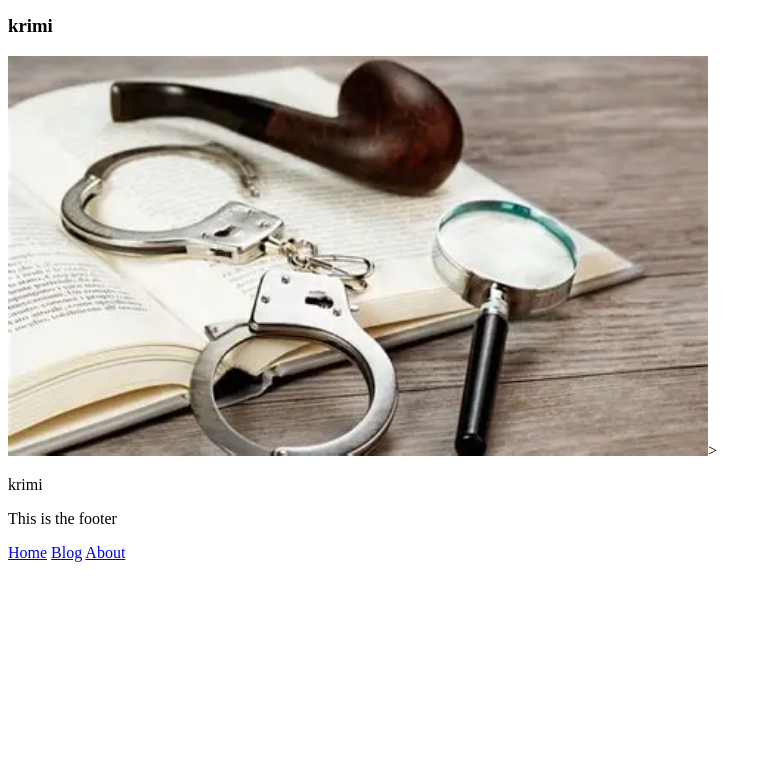
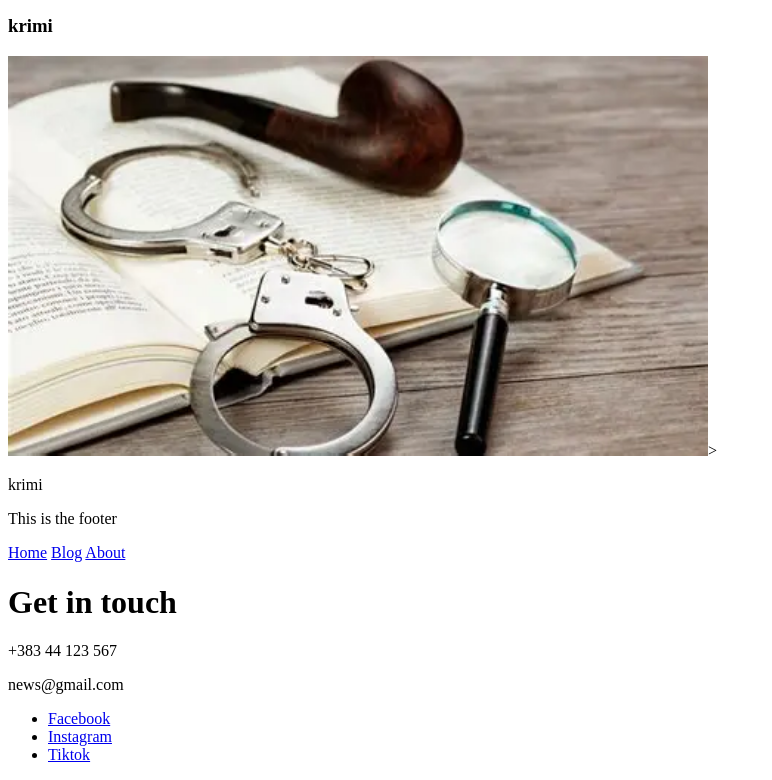
Before and after one commit to yllhashani10-boop/webadvanced, a plain HTML site: page module10/index.html in a window 1280 px wide. Shown: the part 1508-2288 px from the top of the page, without its empty margins (0-772 px from the left). Before the commit the page ends 2078 px from the top, so only its background shows below. Drawn offline with Linux system fonts and the light colour scheme.

Commit message:
module11

```diff
--- a/module 10/index.html
+++ b/module10/index.html
@@ -100,7 +100,19 @@
 </nav>
 
 
+<footer>
+<h1>Get in touch</h1>
+<p>+383 44 123 567</p>
+<p>news@gmail.com</p>
 
+<ul>
+<li> <a href="https://www.facebook.com/">Facebook</a></li>
+<li> <a href="https://www.instagram.com/">Instagram</a></li>
+<li> <a href="https://www.tiktok.com/foryou">Tiktok</a></li>
+</ul>
+
+
+</footer>
 
 
 
--- /dev/null
+++ b/module11/style.css
@@ -0,0 +1,13 @@
+h1{
+    text-align: center;
+    margin: 300px;
+    padding: 150px;
+    border: 5px dashed darkblue;
+    background-color: blanchedalmond;
+
+}
+
+
+body{
+background:url(../module10/politik.jpg);
+}
```
Also changed, not shown: module11/index.html (added, +23 -0 lines), module10/about.html (renamed from module 10/about.html), module10/blog.html (renamed from module 10/blog.html), module10/futboll.jfif (renamed from module 10/futboll.jfif), module10/krimi.webp (renamed from module 10/krimi.webp), module10/politik.jpg (renamed from module 10/politik.jpg), module10/sport.webp (renamed from module 10/sport.webp), module11/politik.jpg (added), module3/index.html (line endings or trailing spaces).
